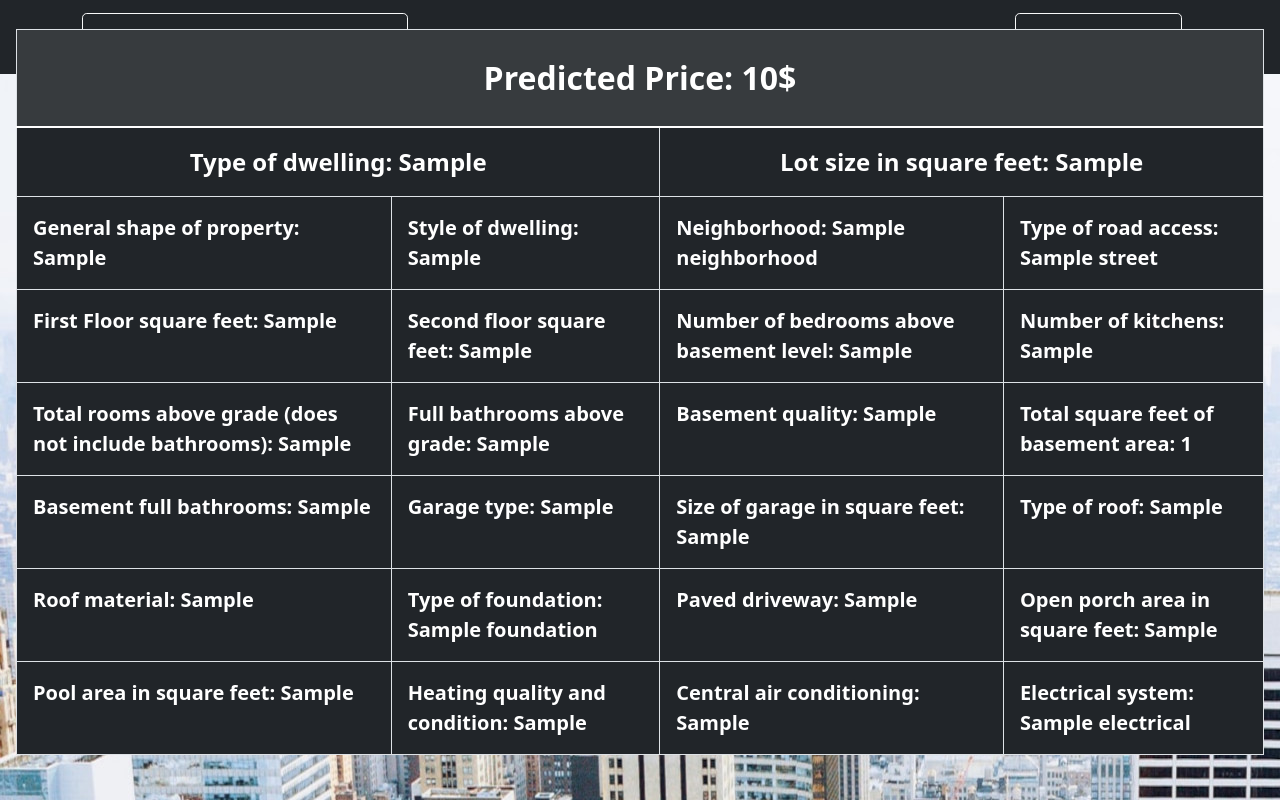
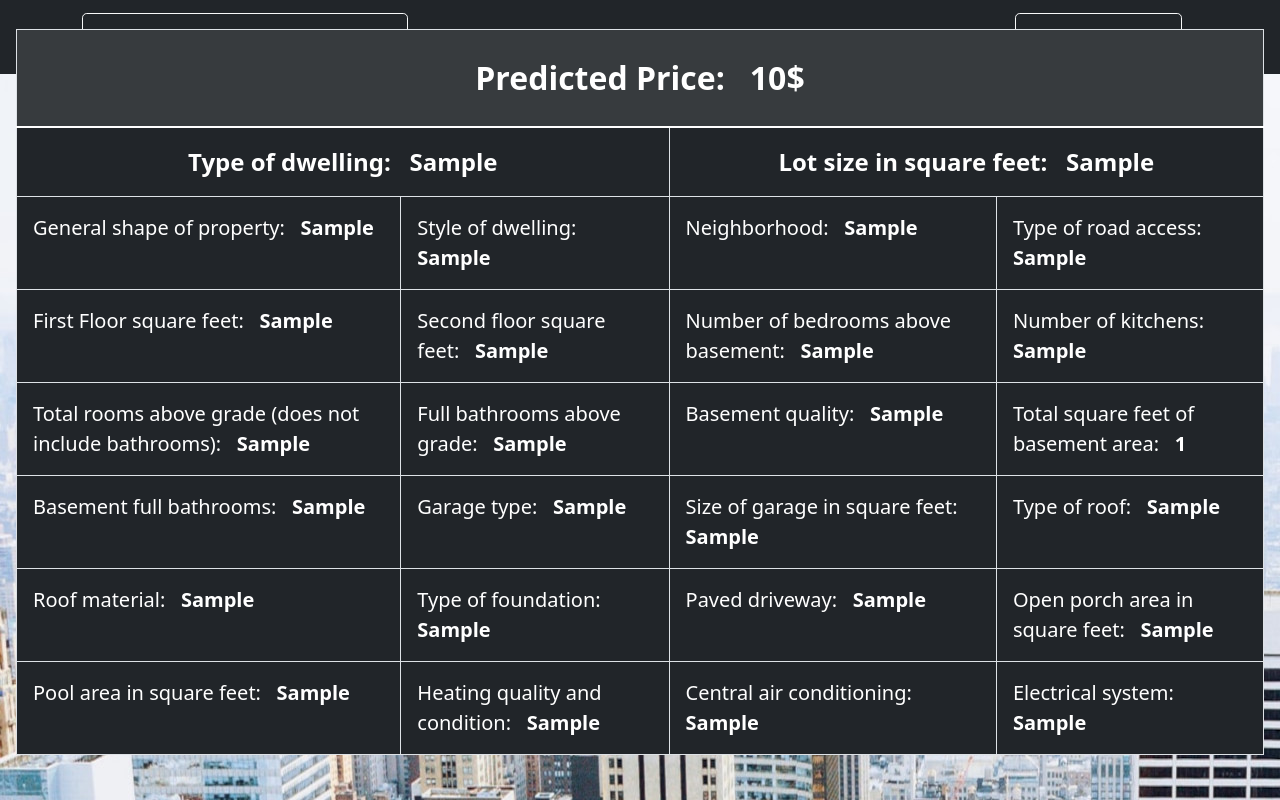
Before and after one commit to maciekmalachowski/House-price-predictor, a Django app: template server/predictor/templates/details.html in a window 1280 px wide. Run offline with Django 4.2, Linux system fonts and the light colour scheme; the template is opened without the code that fills it: most values are stand-ins (such as "Sample title", 1, 10 or a date in 2020).

Commit message:
Prediction details finished, predictions.html and views.py modified👀

```diff
--- a/server/predictor/templates/details.html
+++ b/server/predictor/templates/details.html
@@ -8,49 +8,49 @@
         <table class="table table-dark table-hover">
             <thead>
                 <tr class="table-active fw-italic fs-2 text-center">
-                    <th scope="col" class="p-4 border" colspan="4">Predicted Price: {{ object.SalePrice }}$</th>
+                    <th scope="col" class="p-4 border" colspan="4">Predicted Price: &nbsp {{ object.SalePrice }}$</th>
                 </tr>
             </thead>
             <tbody>
                 <tr>
-                    <td scope="row" colspan="2" class="fw-bold fw-bold fs-4 p-3 border text-center">Type of dwelling: {{object.BldgType}}</td>
-                    <td scope="row" colspan="2" class="fw-bold fw-bold fs-4 p-3 border text-center">Lot size in square feet: {{object.LotArea}}</td>
+                    <td scope="row" colspan="2" class="fw-bold fw-bold fs-4 p-3 border text-center">Type of dwelling: &nbsp {{object.get_BldgType_display }}</td>
+                    <td scope="row" colspan="2" class="fw-bold fw-bold fs-4 p-3 border text-center">Lot size in square feet: &nbsp {{object.LotArea}}</td>
                 </tr>
                 <tr>
-                    <td scope="row" class="fw-bold fs-5 p-3 border">General shape of property: {{object.LotShape}}</td>
-                    <td scope="row" class="fw-bold fs-5 p-3 border">Style of dwelling: {{object.HouseStyle}}</td>
-                    <td scope="row" class="fw-bold fs-5 p-3 border">Neighborhood: {{object.Neighborhood}}</td>
-                    <td scope="row" class="fw-bold fs-5 p-3 border">Type of road access: {{object.Street}}</td>
+                    <td scope="row" class="fs-5 p-3 border">General shape of property: &nbsp <b>{{object.get_LotShape_display}}</b></td>
+                    <td scope="row" class="fs-5 p-3 border">Style of dwelling: &nbsp <b>{{object.get_HouseStyle_display}}</b></td>
+                    <td scope="row" class="fs-5 p-3 border">Neighborhood: &nbsp <b>{{object.get_Neighborhood_display}}</b></td>
+                    <td scope="row" class="fs-5 p-3 border">Type of road access: &nbsp <b>{{object.get_Street_display}}</b></td>
                 </tr>
                 <tr>
-                    <td scope="row" class="fw-bold fs-5 p-3 border">First Floor square feet: {{object.FirstFlrSF}}</td>
-                    <td scope="row" class="fw-bold fs-5 p-3 border">Second floor square feet: {{object.SecondFlrSF}}</td>
-                    <td scope="row" class="fw-bold fs-5 p-3 border">Number of bedrooms above basement level: {{object.BedroomAbvGr}}</td>
-                    <td scope="row" class="fw-bold fs-5 p-3 border">Number of kitchens: {{object.KitchenAbvGr}}</td>
+                    <td scope="row" class="fs-5 p-3 border">First Floor square feet: &nbsp <b>{{object.FirstFlrSF}}</b></td>
+                    <td scope="row" class="fs-5 p-3 border">Second floor square feet: &nbsp <b>{{object.SecondFlrSF}}</b></td>
+                    <td scope="row" class="fs-5 p-3 border">Number of bedrooms above basement: &nbsp <b>{{object.BedroomAbvGr}}</b></td>
+                    <td scope="row" class="fs-5 p-3 border">Number of kitchens: &nbsp <b>{{object.KitchenAbvGr}}</b></td>
                 </tr>
                 <tr>
-                    <td scope="row" class="fw-bold fs-5 p-3 border">Total rooms above grade (does not include bathrooms): {{object.TotRmsAbvGrd}}</td>
-                    <td scope="row" class="fw-bold fs-5 p-3 border">Full bathrooms above grade: {{object.FullBath}}</td>
-                    <td scope="row" class="fw-bold fs-5 p-3 border">Basement quality: {{object.BsmtQual}}</td>
-                    <td scope="row" class="fw-bold fs-5 p-3 border">Total square feet of basement area: {{object.TotalBsmtSF}}</td>
+                    <td scope="row" class="fs-5 p-3 border">Total rooms above grade (does not include bathrooms): &nbsp <b>{{object.TotRmsAbvGrd}}</b></td>
+                    <td scope="row" class="fs-5 p-3 border">Full bathrooms above grade: &nbsp <b>{{object.FullBath}}</b></td>
+                    <td scope="row" class="fs-5 p-3 border">Basement quality: &nbsp <b>{{object.get_BsmtQual_display}}</b></td>
+                    <td scope="row" class="fs-5 p-3 border">Total square feet of basement area: &nbsp <b>{{object.TotalBsmtSF}}</b></td>
                 </tr>
                 <tr>
-                    <td scope="row" class="fw-bold fs-5 p-3 border">Basement full bathrooms: {{object.BsmtFullBath}}</td>
-                    <td scope="row" class="fw-bold fs-5 p-3 border">Garage type: {{object.GarageType}}</td>
-                    <td scope="row" class="fw-bold fs-5 p-3 border">Size of garage in square feet: {{object.GarageArea}}</td>
-                    <td scope="row" class="fw-bold fs-5 p-3 border">Type of roof: {{object.RoofStyle}}</td>
+                    <td scope="row" class="fs-5 p-3 border">Basement full bathrooms: &nbsp <b>{{object.BsmtFullBath}}</b></td>
+                    <td scope="row" class="fs-5 p-3 border">Garage type: &nbsp <b>{{object.get_GarageType_display}}</b></td>
+                    <td scope="row" class="fs-5 p-3 border">Size of garage in square feet: &nbsp <b>{{object.GarageArea}}</b></td>
+                    <td scope="row" class="fs-5 p-3 border">Type of roof: &nbsp <b>{{object.get_RoofStyle_display}}</b></td>
                 </tr>
                 <tr>
-                    <td scope="row" class="fw-bold fs-5 p-3 border">Roof material: {{object.RoofMatl}}</td>
-                    <td scope="row" class="fw-bold fs-5 p-3 border">Type of foundation: {{object.Foundation}}</td>
-                    <td scope="row" class="fw-bold fs-5 p-3 border">Paved driveway: {{object.PavedDrive}}</td>
-                    <td scope="row" class="fw-bold fs-5 p-3 border">Open porch area in square feet: {{object.OpenPorchSF}}</td>
+                    <td scope="row" class="fs-5 p-3 border">Roof material: &nbsp <b>{{object.get_RoofMatl_display}}</b></td>
+                    <td scope="row" class="fs-5 p-3 border">Type of foundation: &nbsp <b>{{object.get_Foundation_display}}</b></td>
+                    <td scope="row" class="fs-5 p-3 border">Paved driveway: &nbsp <b>{{object.get_PavedDrive_display}}</b></td>
+                    <td scope="row" class="fs-5 p-3 border">Open porch area in square feet: &nbsp <b>{{object.OpenPorchSF}}</b></td>
                 </tr>
                 <tr>
-                    <td scope="row" class="fw-bold fs-5 p-3 border">Pool area in square feet: {{object.PoolArea}}</td>
-                    <td scope="row" class="fw-bold fs-5 p-3 border">Heating quality and condition: {{object.HeatingQC}}</td>
-                    <td scope="row" class="fw-bold fs-5 p-3 border">Central air conditioning: {{object.CentralAir}}</td>
-                    <td scope="row" class="fw-bold fs-5 p-3 border">Electrical system: {{object.Electrical}}</td>
+                    <td scope="row" class="fs-5 p-3 border">Pool area in square feet: &nbsp <b>{{object.PoolArea}}</b></td>
+                    <td scope="row" class="fs-5 p-3 border">Heating quality and condition: &nbsp <b>{{object.get_HeatingQC_display}}</b></td>
+                    <td scope="row" class="fs-5 p-3 border">Central air conditioning: &nbsp <b>{{object.get_CentralAir_display}}</b></td>
+                    <td scope="row" class="fs-5 p-3 border">Electrical system: &nbsp <b>{{object.get_Electrical_display}}</b></td>
                 </tr>
             </tbody>
         </table>
--- a/server/predictor/views.py
+++ b/server/predictor/views.py
@@ -1,5 +1,3 @@
-from multiprocessing import context
-from django.shortcuts import render
 from .forms import DataForm
 from .models import Data
 from django.views.generic import CreateView, ListView, DetailView
```
Also changed, not shown: server/predictor/templates/predictions.html (+1 -11 lines).
